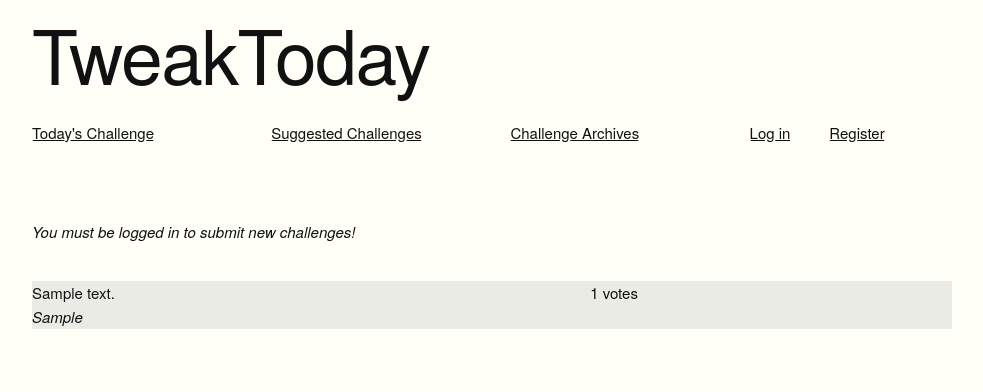
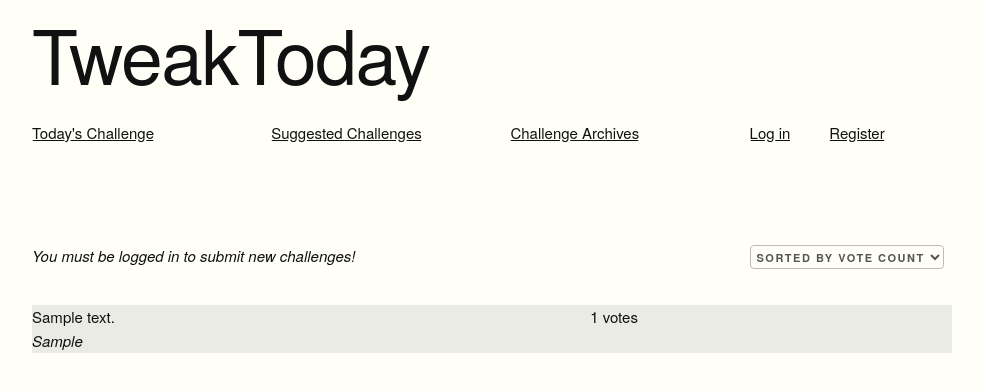
Before and after one commit to probablytom/tweaktoday, a Django app: page /suggestions in a window 1280 px wide. Shown: the part 127-519 px from the top of the page, without its empty margins (148-1131 px from the left). Run offline with Django 3.2, Linux system fonts and the light colour scheme; tables that the repository leaves empty hold one stand-in row (values such as "Sample post"); some libraries are stand-ins or nearby versions.

Commit message:
Added backburner, sorting, and message of the day tags

```diff
--- a/tt_core/models.py
+++ b/tt_core/models.py
@@ -1,6 +1,7 @@
 from django.db import models
 from mimetypes import guess_type
 from django.conf import settings
+from django.utils import timezone
 import datetime
 
 
@@ -10,10 +11,17 @@ class TaskSuggestion(models.Model):
     task_explainer = models.CharField(max_length=1000, blank=True)
     task_voters = models.ManyToManyField(settings.AUTH_USER_MODEL, blank=True)
     suggestion_time = models.DateTimeField(auto_now_add=True)
+    last_vote = models.DateTimeField(auto_now_add=True)
 
     @property
     def votes(self):
         return len(list(self.task_voters.all()))
+
+    @property
+    def on_backburner(self):
+        backburner_timelimit = datetime.timedelta(days=14)
+        time_since_last_vote = timezone.now() - self.last_vote
+        return time_since_last_vote > backburner_timelimit
 
 
 class Mission(models.Model):
--- a/tt_core/static/tt_core/skeleton.css
+++ b/tt_core/static/tt_core/skeleton.css
@@ -439,7 +439,9 @@ form {
   float: right; }
 .u-pull-left {
   float: left; }
-
+.hide {
+  display: none;
+}
 
 /* Misc
 –––––––––––––––––––––––––––––––––––––––––––––––––– */
--- a/tt_core/templates/tt_core/base.html
+++ b/tt_core/templates/tt_core/base.html
@@ -25,6 +25,17 @@
         </div>
     </div>
     {% include 'tt_core/nav.html' %}
+    {% load markdown_extras %}
+    {% block curr_message %}
+    <div class="embossed">
+        <div class="row">
+            <div class="nine columns">
+                <i>{% motd %}</i>
+            </div>
+        </div>
+    </div>
+    <br/>
+    {% endblock %}
     {% block content %}
     {% endblock %}
 </div>
--- a/tt_core/templates/tt_core/mission.html
+++ b/tt_core/templates/tt_core/mission.html
@@ -5,6 +5,7 @@
 
 {% block special_text %}
 {% endblock %}
+
 
 {% if challenge is None %}
     <div class="row">
--- a/tt_core/templates/tt_core/suggestions.html
+++ b/tt_core/templates/tt_core/suggestions.html
@@ -10,6 +10,9 @@
 </div>
 {% endif %}
 
+
+<div class="row">
+    <div class="nine columns">
 {% if user.is_authenticated %}
         <button class="button toggle_submission_form_vis" id="show_button">Submit a suggested challenge</button>
         <form action="{% url 'tt_core:suggestions'%}" method="post" id="new_suggestion_form">
@@ -54,14 +57,21 @@
             });
         </script>
 {% else %}
-    <div class="row">
-        <div class="nine columns">
             <p><i>You must be logged in to submit new challenges!</i></p>
+{% endif %}
+
+        </div>
+        <div class="three columns">
+            <select class="sorting-options" data-target=".suggestions-container">
+                <option data-show=".vote-sort">Sorted by vote count</option>
+                <option data-show=".new-sort">Sorted by newness</option>
+                <option data-show=".backburner">Backburner</option>
+            </select>
         </div>
     </div>
-{% endif %}
-
-{% for suggestion in suggs %}
+<div class="suggestions-container">
+<div class="vote-sort">
+    {% for suggestion in vote_suggs %}
     {% if not forloop.first %}
     <hr>
     {% endif %}
@@ -99,6 +109,108 @@
     </div>
     {% endif %}
     {% empty %}
-There are no suggested tweaks right now!
+    There are no suggested tasks outside of the backburner!
     {% endfor %}
+</div>
+
+<div class="new-sort">
+    {% for suggestion in time_suggs %}
+    {% if not forloop.first %}
+    <hr>
+    {% endif %}
+    {% if forloop.first %}
+    <div class="embossed">
+        {% endif %}
+        <div class="row"><!--style="margin-bottom: 4rem">-->
+            <div class="seven columns">{{ suggestion.task_text }}</div>
+            <div class="two columns"><p class="voting">{{ suggestion.votes }} votes</p></div>
+            {% if user.is_authenticated %}
+
+            <div class="two columns offset-by-one">
+                {% if user in suggestion.task_voters.all %}
+                <form action="{% url 'tt_core:remove_vote' suggestion.pk %}" method="post" class="voting">
+                    {% csrf_token %}
+                    <input type="submit" value="remove vote" name="Submit" id="remove_vote_suggestion_{{suggestion.pk}}"/>
+                </form>
+                {% else %}
+                <form action="{% url 'tt_core:submit_vote' suggestion.pk %}" method="post" class="voting">
+                    {% csrf_token %}
+                    <input type="submit" value="upvote" name="Submit" id="upvote_suggestion_{{suggestion.pk}}"/>
+                </form>
+                {% endif %}
+            </div>
+
+            {% endif %}
+        </div>
+
+        {% if suggestion.task_explainer %}
+        <div class="row">
+            <div class="nine columns"><i>{{ suggestion.task_explainer }}</i></div>
+        </div>
+        {% endif %}
+        {% if forloop.first %}
+    </div>
+    {% endif %}
+    {% empty %}
+    There are no suggested tasks outside of the backburner!
+    {% endfor %}
+</div>
+
+<div class="backburner">
+    {% for suggestion in backburner %}
+    {% if not forloop.first %}
+    <hr>
+    {% endif %}
+    {% if forloop.first %}
+    <div class="embossed">
+        {% endif %}
+        <div class="row"><!--style="margin-bottom: 4rem">-->
+            <div class="seven columns">{{ suggestion.task_text }}</div>
+            <div class="two columns"><p class="voting">{{ suggestion.votes }} votes</p></div>
+            {% if user.is_authenticated %}
+
+            <div class="two columns offset-by-one">
+                {% if user in suggestion.task_voters.all %}
+                <form action="{% url 'tt_core:remove_vote' suggestion.pk %}" method="post" class="voting">
+                    {% csrf_token %}
+                    <input type="submit" value="remove vote" name="Submit" id="remove_vote_suggestion_{{suggestion.pk}}"/>
+                </form>
+                {% else %}
+                <form action="{% url 'tt_core:submit_vote' suggestion.pk %}" method="post" class="voting">
+                    {% csrf_token %}
+                    <input type="submit" value="upvote" name="Submit" id="upvote_suggestion_{{suggestion.pk}}"/>
+                </form>
+                {% endif %}
+            </div>
+
+            {% endif %}
+        </div>
+
+        {% if suggestion.task_explainer %}
+        <div class="row">
+            <div class="nine columns"><i>{{ suggestion.task_explainer }}</i></div>
+        </div>
+        {% endif %}
+        {% if forloop.first %}
+    </div>
+    {% endif %}
+    {% empty %}
+    There are no suggested tasks in the backburner!
+    {% endfor %}
+</div>
+
+</div>
+
+<script>
+$(document).on('change', '.sorting-options', function() {
+  var target = $(this).data('target');
+  var show = $("option:selected", this).data('show');
+  $(target).children().addClass('hide');
+  $(show).removeClass('hide');
+});
+$(document).ready(function(){
+	$('.sorting-options').trigger('change');
+});
+</script>
+
 {% endblock %}
--- a/tt_core/templatetags/markdown_extras.py
+++ b/tt_core/templatetags/markdown_extras.py
@@ -1,12 +1,18 @@
 from django import template
+import datetime
 from django.template.defaultfilters import stringfilter
 
 import markdown as md
 
 register = template.Library()
-
+message_to_send = "New feature! Task suggestions can now be sorted by vote and time, and have a \"backburner\". Suggested tasks that are not given a vote within 10 days are placed in the backburner. A vote for a backburner task brings it out of the backburner. Hopefully then stagnant tasks have a kind of archive to live in."
+date_of_message_timeout = datetime.datetime(year=2020, month=4, day=4)  # 20200405
 
 # @stringfilter
 @register.filter
 def markdown(value):
     return md.markdown(value, extensions=['markdown.extensions.fenced_code'])
+
+@register.simple_tag
+def motd():
+    return message_to_send if date_of_message_timeout > datetime.datetime.today() else ""
--- a/tt_core/views.py
+++ b/tt_core/views.py
@@ -154,10 +154,16 @@ def suggestions(request, error="", submission_message=""):
     :param request: The django http request
     :return: A rendered suggestions template
     '''
-    def suggs():
-        suggs = list(TaskSuggestion.objects.all())
-        suggs = sorted(suggs, key=lambda s: (-s.votes, timezone.now()-s.suggestion_time))
-        return suggs
+    backburner_timeout = datetime.datetime.now() - timezone.timedelta(days=10)
+    suggs = TaskSuggestion.objects.all()
+    recent_suggs = suggs.filter(last_vote__gte=backburner_timeout)
+    backburner = suggs.filter(last_vote__lt=backburner_timeout).order_by('-last_vote')
+
+    def vote_sorted_suggs():
+        # suggs_by_vote = TaskSuggestion.objects.filter('last_vote__gte'=two_weeks_ago)
+        return sorted(list(suggs), key=lambda s: (-s.votes, timezone.now()-s.suggestion_time))
+    def time_sorted_suggs():
+        return suggs.order_by('-suggestion_time')
     if request.method == 'POST':
         try:
             # New submission given!
@@ -165,17 +171,26 @@ def suggestions(request, error="", submission_message=""):
             challenge_explainer = request.POST['explainer_text']
             if challenge_text == "":
                 return render(request, 'tt_core/suggestions.html', {'error': "You can't submit a challenge without a challenge title!",
-                                                                    'suggs': suggs()})
+                                                                    'time_suggs': time_sorted_suggs(),
+                                                                    'vote_suggs': vote_sorted_suggs(),
+                                                                    'backburner': backburner})
             sug = TaskSuggestion(task_text=challenge_text,
                                  task_explainer=challenge_explainer)
             sug.save()
-            return render(request, 'tt_core/suggestions.html', {'suggs': suggs()})
+            return render(request, 'tt_core/suggestions.html', {'time_suggs': time_sorted_suggs(),
+                                                                'vote_suggs': vote_sorted_suggs(),
+                                                                'backburner': backburner})
         except Exception as e:
             print(e)
             return render(request, 'tt_core/suggestions.html', {'error': 'We encountered an error processing your suggestion! Could you try again?',
-                                                                'suggs': suggs()})
+                                                                'time_suggs': time_sorted_suggs(),
+                                                                'vote_suggs': vote_sorted_suggs(),
+                                                                'backburner': backburner})
     else:
-        return render(request, 'tt_core/suggestions.html', {'suggs': suggs()})
+        return render(request, 'tt_core/suggestions.html', {'time_suggs': time_sorted_suggs(),
+                                                            'vote_suggs': vote_sorted_suggs(),
+                                                            'backburner': backburner})
+
 
 @login_required
 def suggest_new_task(request):
```
Also changed, not shown: tt_core/migrations/0016_tasksuggestion_last_vote.py (added). Lines whose indentation alone changed are shown as unchanged.
